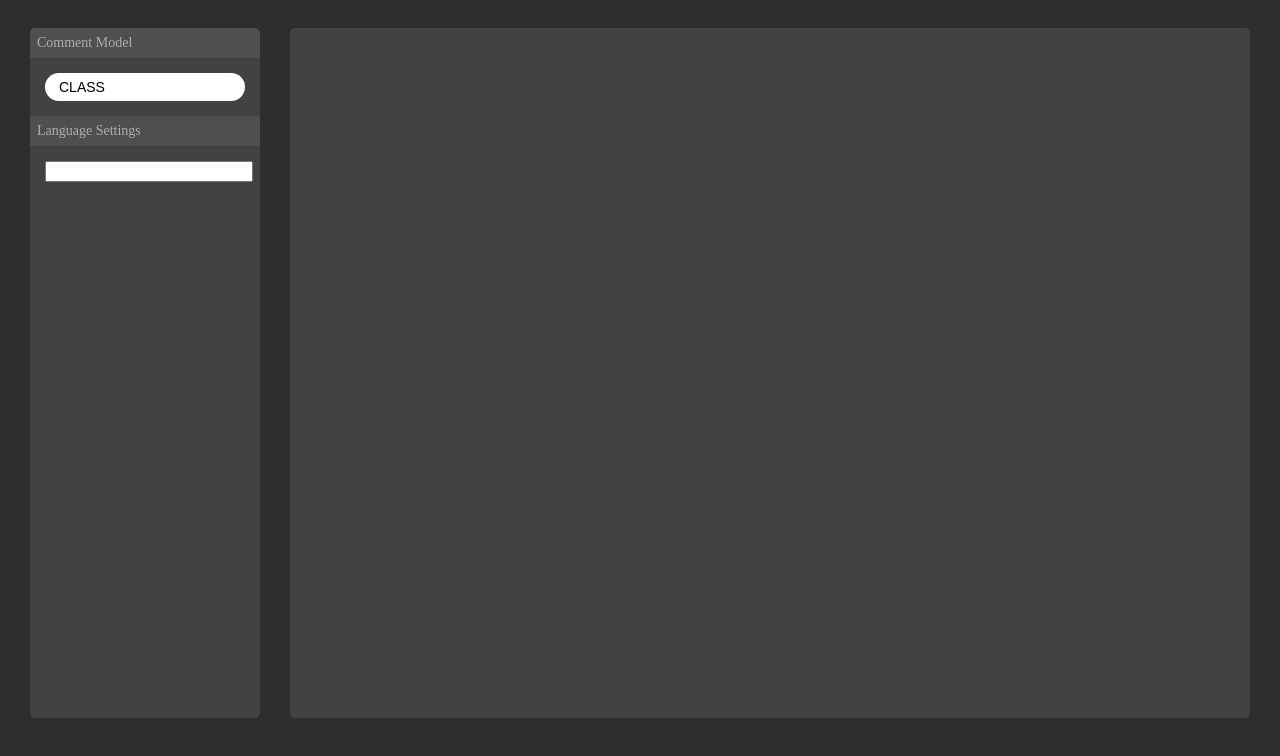
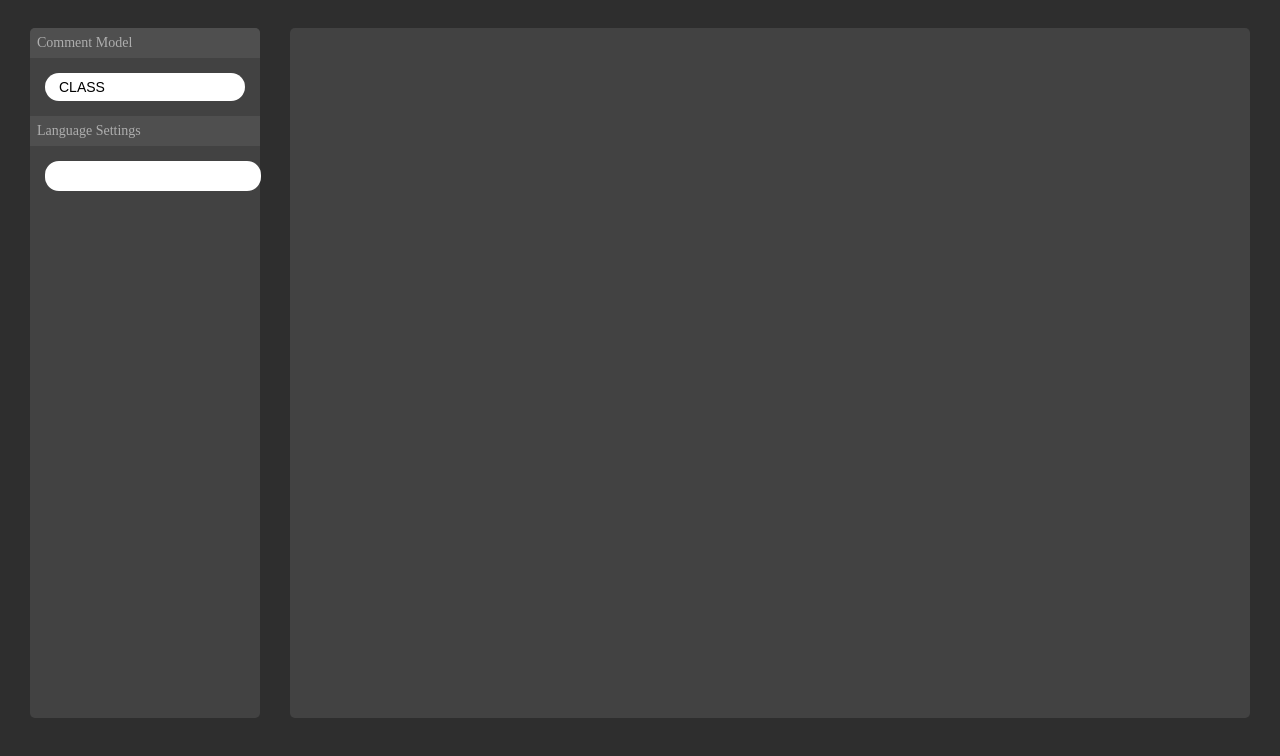
Before and after one commit to pouyakary/comment-legacy-gui, a plain HTML site: page Comment IV/index.html in a window 1280 px wide. Shown: the part 52-808 px from the top of the page. Drawn offline with Linux system fonts and the light colour scheme.

Commit message:
adding some style for the text input

```diff
--- a/Styles/Styles.less
+++ b/Styles/Styles.less
@@ -68,6 +68,22 @@
 //
 // ─── BUTTONS ────────────────────────────────────────────────────────────────────
 //
+
+
+//
+// ─── TEXTBOX BASE ───────────────────────────────────────────────────────────────
+//
+
+	.text-box-base {
+		background-color: @tone1;
+		height: @button-height;
+		width: @control-bar-width - @pad-padding;
+		border-radius: @button-height / 2;
+		padding-left: @button-height / 2;
+		border: none;
+		font-size: @font-size;
+		text-transform: uppercase;
+	}
 
 //
 // ─── CONTAINER ──────────────────────────────────────────────────────────────────
```
Also changed, not shown: Comment IV/styles.css.
